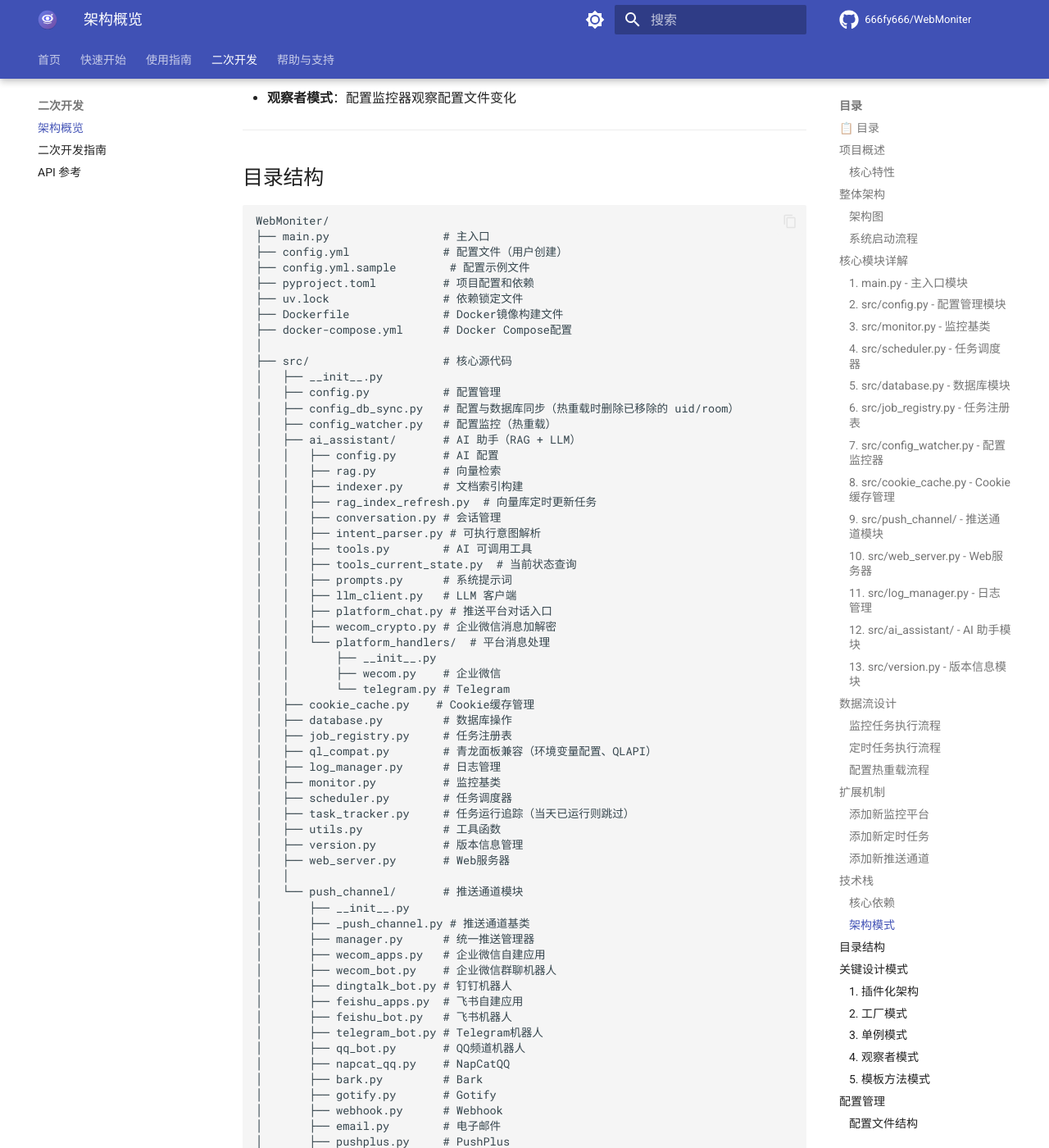
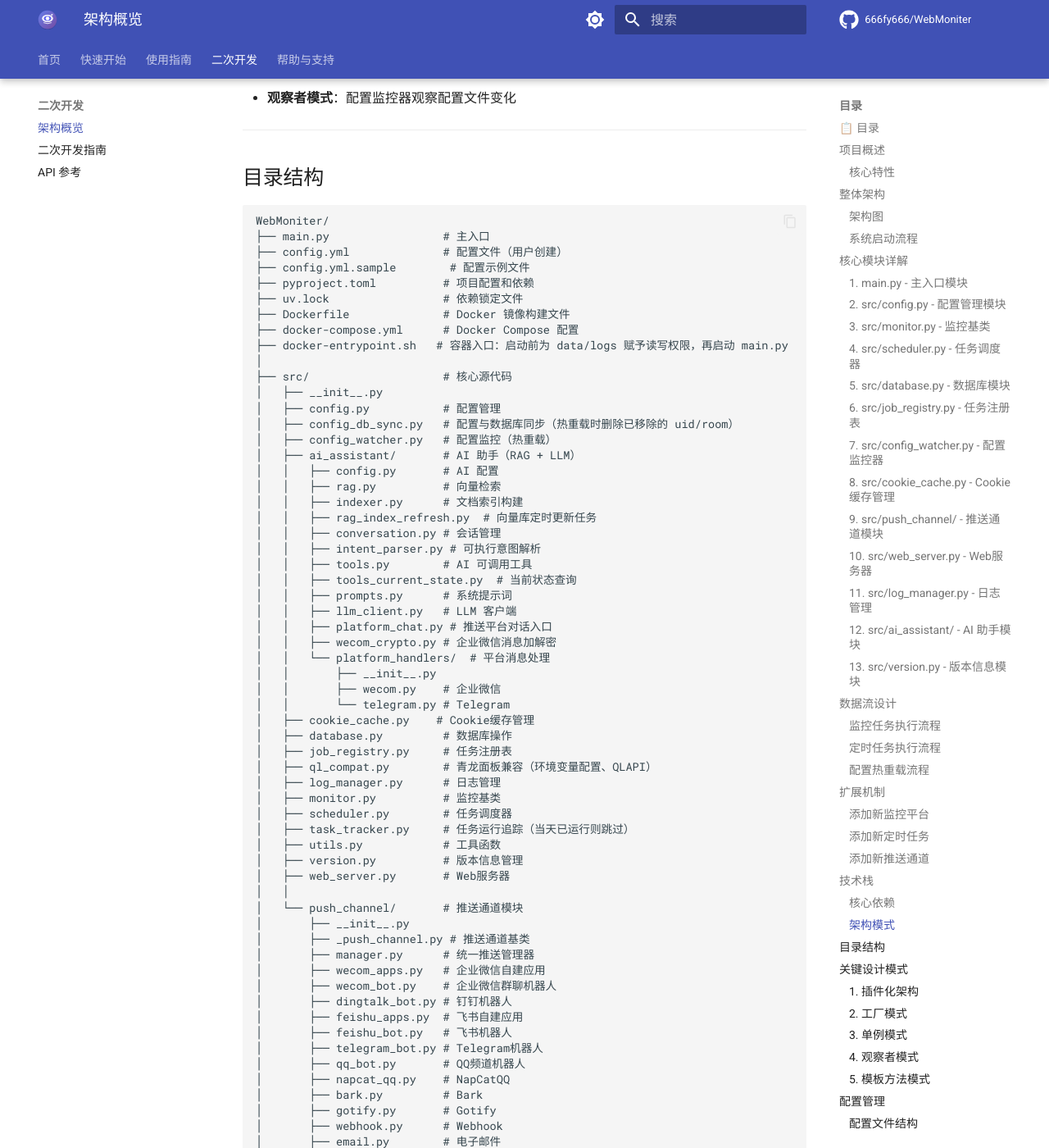
Before and after one commit to 666fy666/WebMoniter, an MkDocs documentation site: the page built from docs/ARCHITECTURE.md, in a window 1280 px wide and 1400 px high, scrolled down 17300 px. Shown: the whole window at 82% size. Built offline with MkDocs 1.6.1 and Material for MkDocs 9.7.7, drawn with Linux system fonts in a browser that asks for light colours; comment, search, counter and statistics services are not loaded; some of the changed text lies outside the part shown.

```diff
--- a/docs/ARCHITECTURE.md
+++ b/docs/ARCHITECTURE.md
@@ -886,8 +886,9 @@ WebMoniter/
 ├── config.yml.sample        # 配置示例文件
 ├── pyproject.toml          # 项目配置和依赖
 ├── uv.lock                 # 依赖锁定文件
-├── Dockerfile              # Docker镜像构建文件
-├── docker-compose.yml      # Docker Compose配置
+├── Dockerfile              # Docker 镜像构建文件
+├── docker-compose.yml      # Docker Compose 配置
+├── docker-entrypoint.sh   # 容器入口：启动前为 data/logs 赋予读写权限，再启动 main.py
 │
 ├── src/                    # 核心源代码
 │   ├── __init__.py
--- a/pyproject.toml
+++ b/pyproject.toml
@@ -1,6 +1,6 @@
 [project]
 name = "web-monitor"
-version = "2.1.8"
+version = "2.1.9"
 description = "Web任务系统"
 requires-python = ">=3.10"
 dependencies = [
```
Also changed, not shown: README.md (+13 -1 lines), docs/faq.md (+9 -0 lines), docs/guides/config.md (+1 -1 lines), docs/installation.md (+1 -0 lines), 3 other files.
